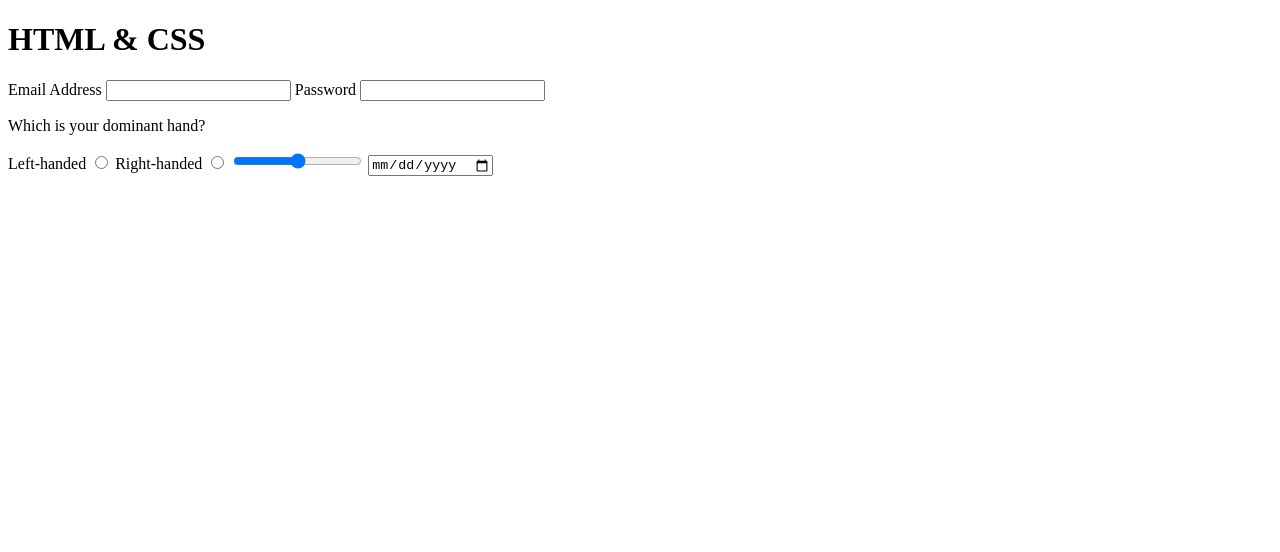
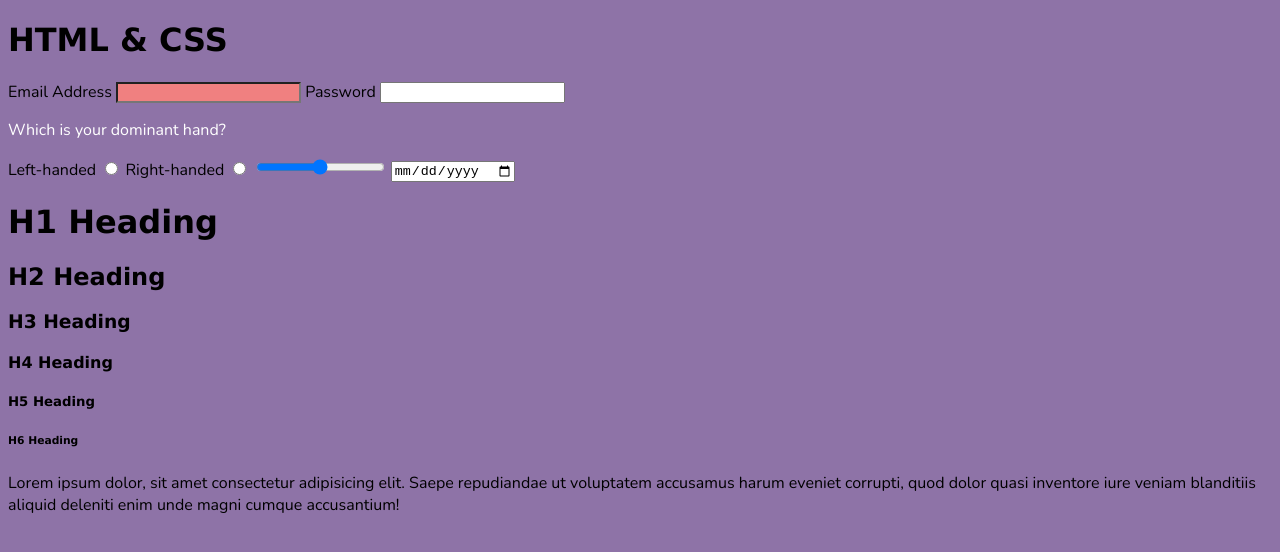
Before and after one commit to walkonmars36/html-css, a plain HTML site: page index.html in a window 1280 px wide. Drawn offline with nearby package versions, Linux system fonts and the light colour scheme; a web font is replaced by a local one.

Commit message:
finished challenge

```diff
--- a/index.html
+++ b/index.html
@@ -16,7 +16,7 @@
       <label for="password-input">Password</label>
       <input id="password-input" type="password" />
 
-      <p>Which is your dominant hand?</p>
+      <p class="dominant-hand">Which is your dominant hand?</p>
       <label for="left">Left-handed</label>
       <input id="left" name="radio-name" type="radio" />
       <label for="right">Right-handed</label>
@@ -26,5 +26,14 @@
 
       <input type="date" />
     </form>
+
+    <h1>H1 Heading</h1>
+    <h2>H2 Heading</h2>
+    <h3>H3 Heading</h3>
+    <h4>H4 Heading</h4>
+    <h5>H5 Heading</h5>
+    <h6>H6 Heading</h6>
+
+    <p> Lorem ipsum dolor, sit amet consectetur adipisicing elit. Saepe repudiandae ut voluptatem accusamus harum eveniet corrupti, quod dolor quasi inventore iure veniam blanditiis aliquid deleniti enim unde magni cumque accusantium!</p>
   </body>
 </html>
--- a/style.css
+++ b/style.css
@@ -0,0 +1,36 @@
+@import url("https://fonts.googleapis.com/css2?family=Nunito:wght@400;500&family=Source+Serif+Pro:wght@700&display=swap");
+
+body {
+  background-color: #8e73a7;
+  font-family: "Nunito", sans-serif;
+}
+
+h1,
+h2,
+h3,
+h4,
+h5,
+h6 {
+  font-family: "Lucida Sans", "Lucida Sans Regular", "Lucida Grande", "Lucida Sans Unicode", Geneva, Verdana, sans-serif;
+}
+
+h1:hover {
+  font-weight: 700;
+  text-transform: uppercase;
+}
+
+h3:active {
+  color: green;
+  text-decoration: underline;
+}
+
+p {
+  font-weight: 400;
+}
+#email-input {
+  background-color: lightcoral;
+}
+
+.dominant-hand {
+  color: white;
+}
```
